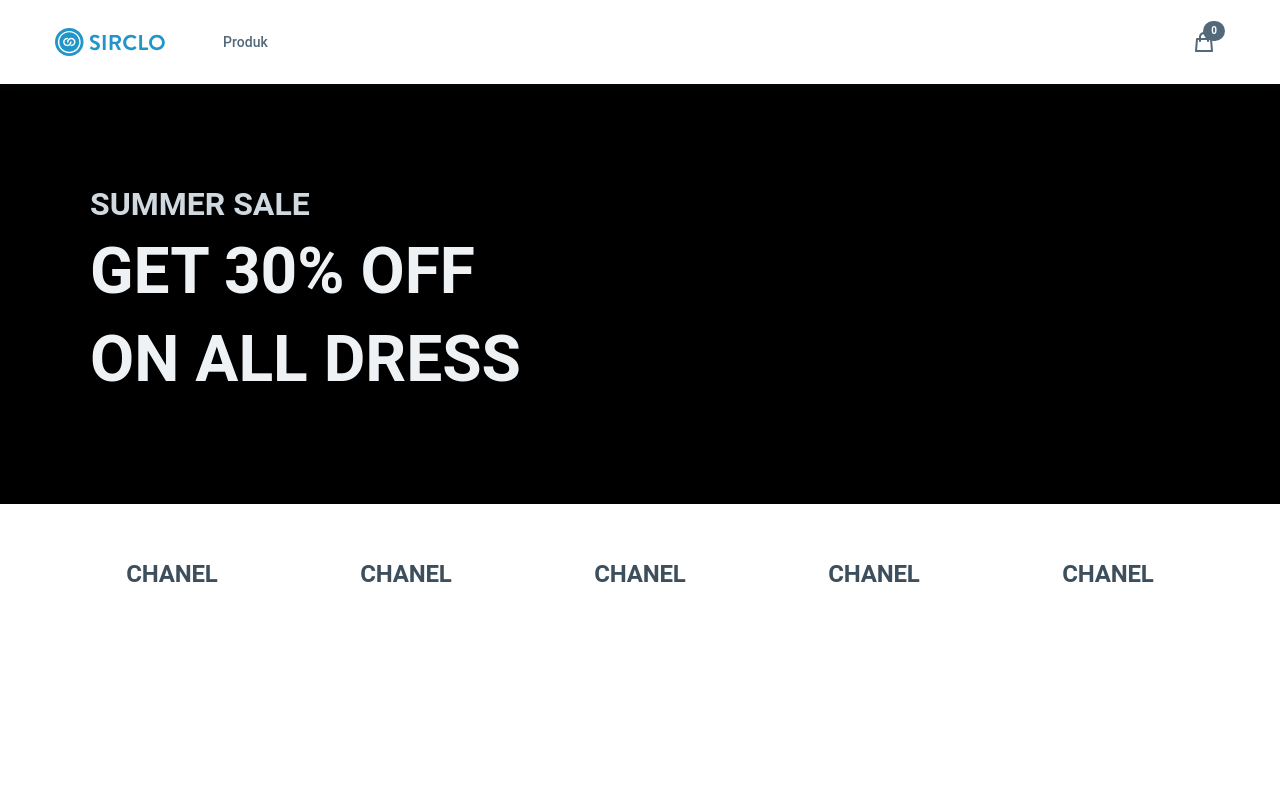
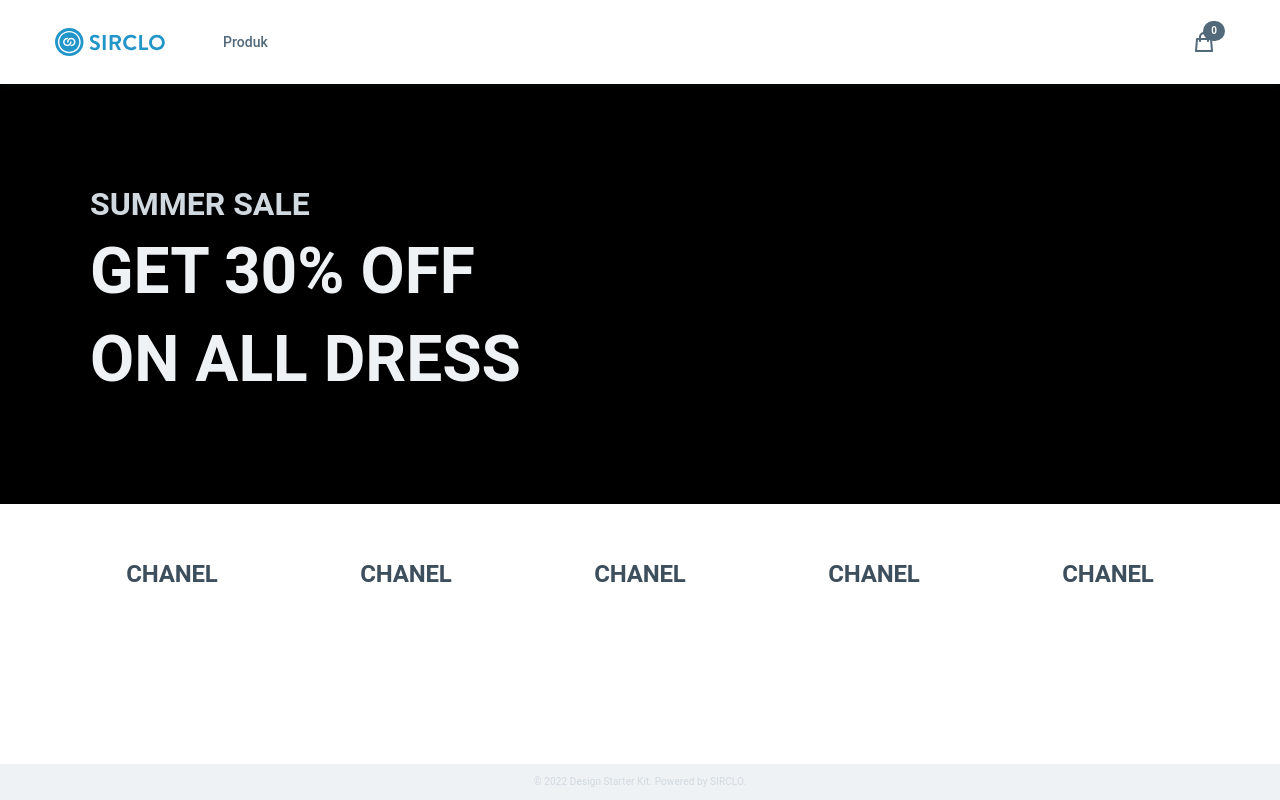
Before and after one commit to baguskna/frontend-relaxing, a React (Create React App) app: page / in a window 1280 px wide. Built offline with nearby package versions, Linux system fonts and the light colour scheme.

Commit message:
Add footer

```diff
--- /dev/null
+++ b/src/components/layouts/footer/footer.scss
@@ -0,0 +1,20 @@
+@use "/src/shared/index" as *;
+
+.footer {
+  align-items: center;
+  background-color: $grey-200;
+  bottom: 0;
+  display: flex;
+  height: 36px;
+  justify-content: center;
+  position: absolute;
+  width: 100%;
+}
+
+.footer__text {
+  color: $grey-300;
+  font-size: 10px;
+  font-weight: 400;
+  letter-spacing: 0.1px;
+  line-height: 12px;
+}
--- /dev/null
+++ b/src/components/layouts/footer/footer.tsx
@@ -0,0 +1,15 @@
+import React from "react";
+
+import "./footer.scss";
+
+const Footer: React.FC = () => {
+  return (
+    <footer className="footer">
+      <p className="footer__text">
+        © 2022 Design Starter Kit. Powered by SIRCLO.
+      </p>
+    </footer>
+  );
+};
+
+export default Footer;
--- a/src/pages/home.tsx
+++ b/src/pages/home.tsx
@@ -2,6 +2,7 @@
 
 import Banner from "../components/layouts/banner/banner";
 import CategorySlider from "../components/layouts/category-slider/category-slider";
+import Footer from "../components/layouts/footer/footer";
 import Header from "../components/layouts/header/header";
 import "./home.scss";
 
@@ -13,6 +14,7 @@
       <div className="main-content">
         <Banner />
         <CategorySlider />
+        <Footer />
       </div>
     </>
   );
```
